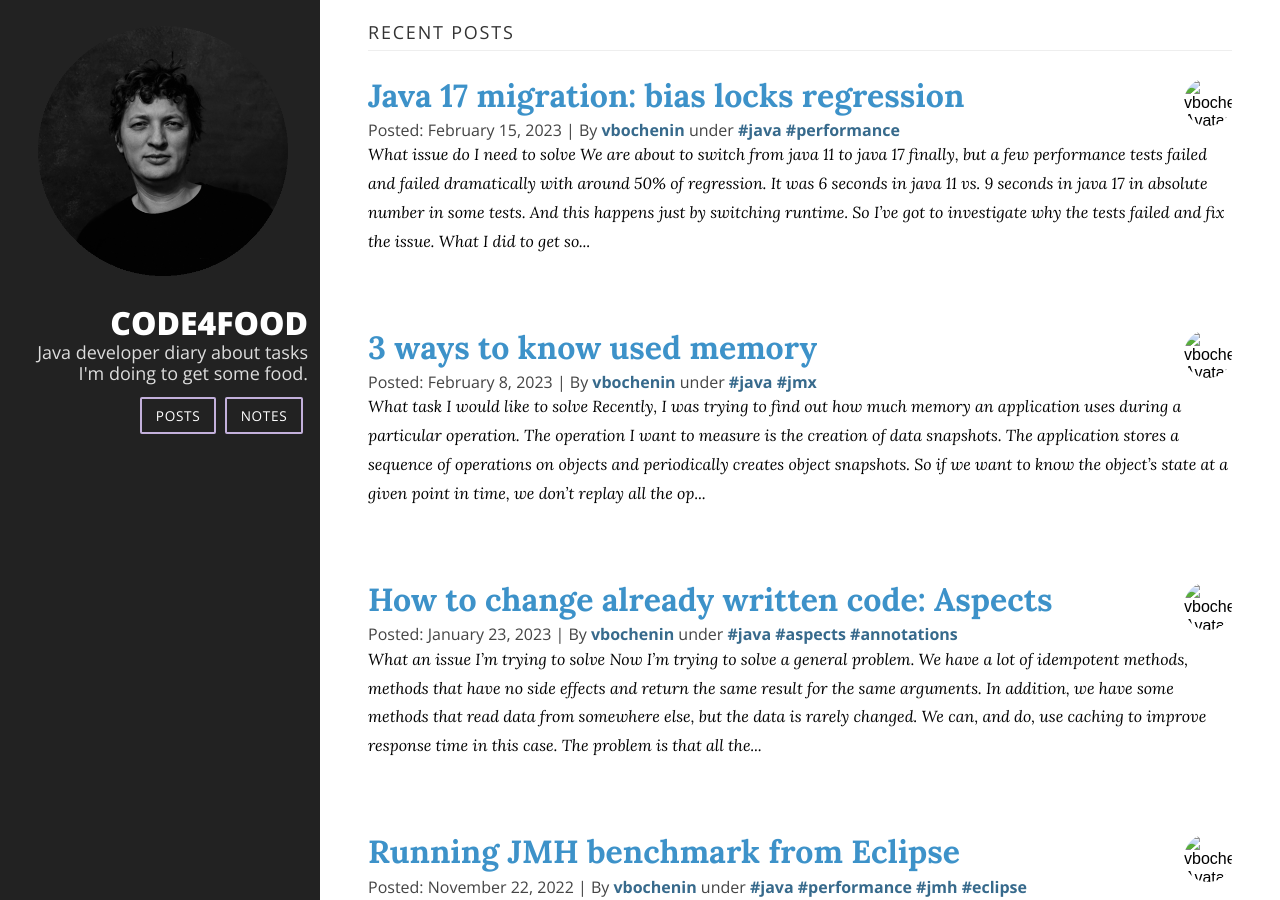
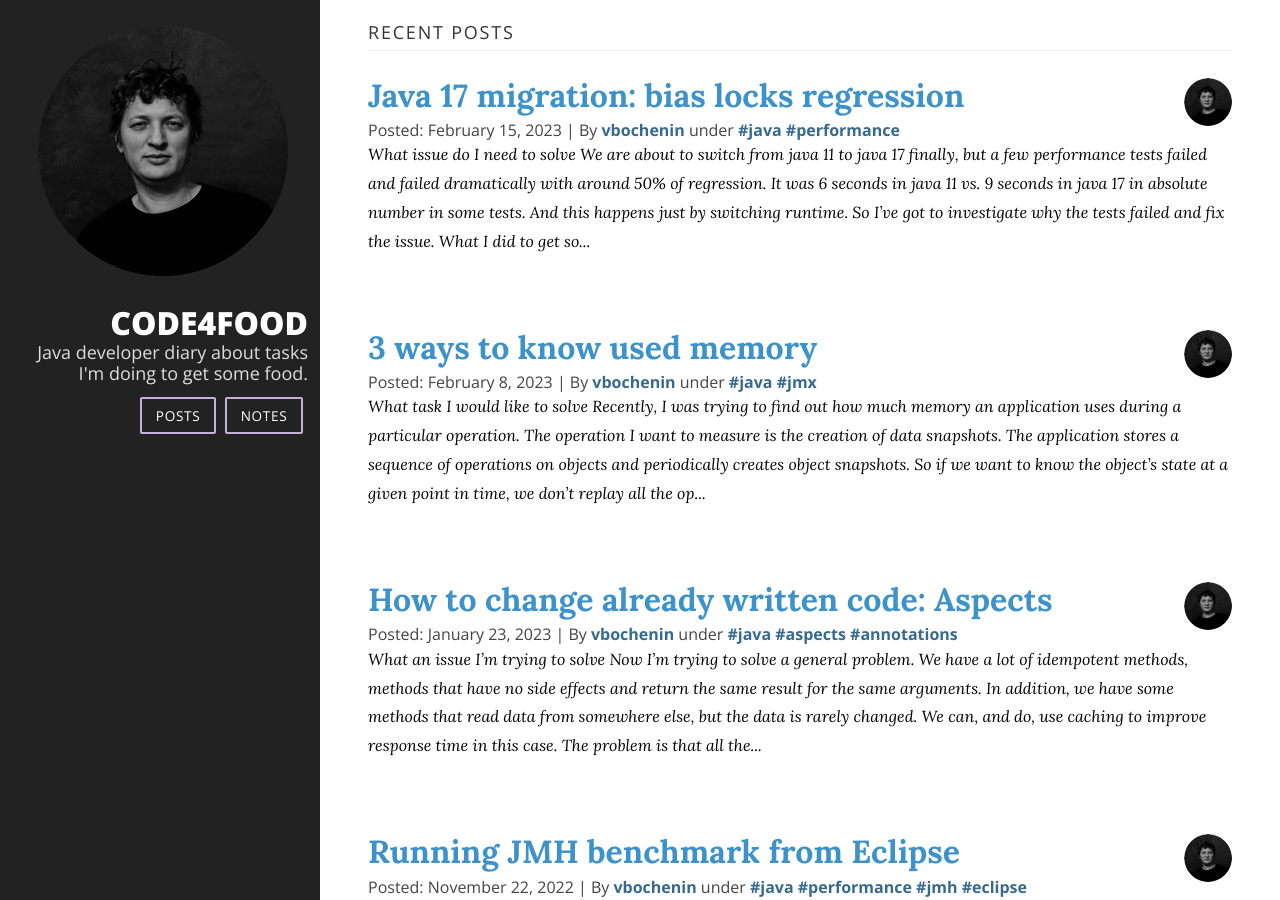
Before and after one commit to vbochenin/vbochenin.github.io, a Jekyll site: the page built from index.html, in a window 1280 px wide and 900 px high. Built offline with Jekyll 4.4.1, drawn with Linux system fonts in a browser that asks for light colours; nearby versions of some CDN libraries; the list of posts is cut into pages by our own code.

Commit message:
Update _config.yml

```diff
--- a/_config.yml
+++ b/_config.yml
@@ -46,12 +46,14 @@ defaults:
     values:
       layout: "post"
       author:
+      avatar: assets/profile-sm.png
   - scope:
       path: ""
       type: notes
     values:
       layout: post
       content-type: notes
+      avatar: assets/profile-sm.png
 
 # Allows all pages to be put into `_pages` folder
 # for easier navigation and better SEO.
```
